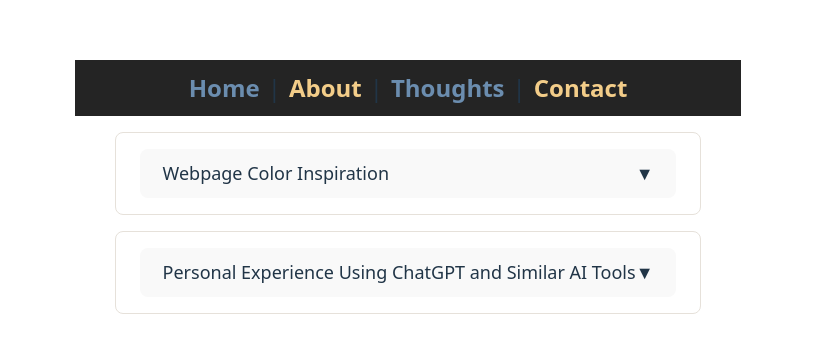
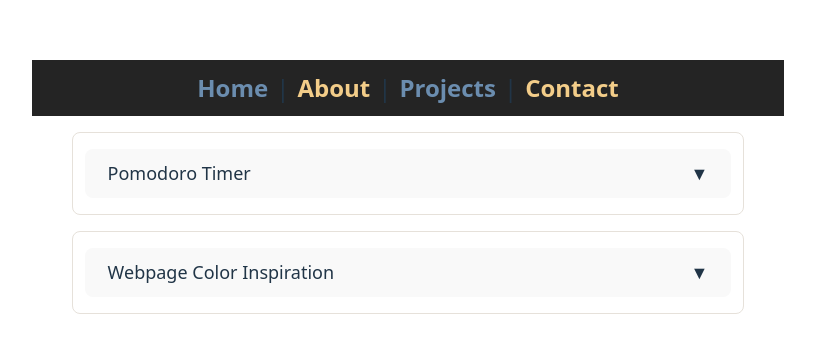
Before and after one commit to udnwim/udnwim.github.io, a React (Vite) app: page /thoughts in a window 1280 px wide. Shown: the part 175-528 px from the top of the page, without its empty margins (232-1047 px from the left). Built offline with nearby package versions, Linux system fonts and the light colour scheme.

Commit message:
changed section Thoughts to Projects

```diff
--- a/src/App.jsx
+++ b/src/App.jsx
@@ -2,7 +2,7 @@ import { Routes, Route, Link } from "react-router-dom";
 import Home from "./pages/Home";
 import About from "./pages/About";
 import Contact from "./pages/Contact";
-import Thoughts from "./pages/Thoughts";
+import Thoughts from "./pages/Projects";
 import "./App.css";
 import { useRef } from "react";
 
@@ -27,7 +27,7 @@ function App() {
           </div>|
           <div className="relative group hover:-translate-y-0.5 transition-transform duration-500">
             <Link to="/thoughts" className="relative z-10 text-[#6B8DAF] font-semibold px-2 hover:text-[#e6e1da]">
-              Thoughts
+              Projects
             </Link>
             <span className="absolute left-1/2 top-1/2 h-full w-0 -translate-x-1/2 -translate-y-1/2 bg-[#EAC4C3] opacity-20 transition-all duration-500 group-hover:w-full rounded" />
           </div>|
--- a/src/pages/About.jsx
+++ b/src/pages/About.jsx
@@ -55,7 +55,7 @@ export default function About() {
             <p>
               After graduation, I worked as an Office Associate at a wholesale
               company. In this role, I managed bookkeeping tasks using <a href="https://quickbooks.intuit.com/" className="text-[#0a8543] font-bold">QuickBooks </a>
-              while also providing <span> </span><span className="underline text-[#EAC4C3]">IT support</span>, ensuring smooth operation of all
+              while also providing some <span> </span><span className="underline text-[#EAC4C3]">IT support</span>, ensuring smooth operation of all
               workstations to help maintain business productivity.
             </p>
           </div>
--- a/src/pages/CollapsibleSection.jsx
+++ b/src/pages/CollapsibleSection.jsx
@@ -48,7 +48,10 @@ function CollapsibleSection({ title, children, navbarRef }) {
   return (
     <section
       ref={sectionRef}
-      className="border border-[#e6e1da] py-4 px-6 mx-2 rounded-lg max-w-2xl my-4"
+      className="
+      border border-[#e6e1da] rounded-lg
+      py-4 px-3 mx-2 my-4
+      sm:w-sm md:w-md lg:w-2xl"
     >
       <button
         className="w-full text-left font-semibold text-xl flex justify-between items-center focus:outline-none"
--- a/src/pages/Thoughts.jsx
+++ b/src/pages/Projects.jsx
@@ -3,6 +3,7 @@ import CollapsibleSection from './CollapsibleSection'
 import idea from "../assets/thought.png"
 // import thinking from "../assets/Disney Think GIF by Mickey Mouse.gif"
 import pearl from "../assets/pearl.png"
+import timer from "../assets/timer.png"
 
 export default function Thoughts({ navbarRef }) {
   // const [visible, setVisible] = useState(true)
@@ -25,12 +26,30 @@ export default function Thoughts({ navbarRef }) {
         )}
       </div> */}
       <div className="text-left sm:text-base md:text-lg px-8 pb-15">
-        <CollapsibleSection title="Webpage Color Inspiration" navbarRef={navbarRef}>
-          <div className="flex justify-center relative group">
-            <img src={pearl} alt="img" className='w-60 sm:w-xs max-w-xs' />
+        <CollapsibleSection title='Pomodoro Timer' navbarRef={navbarRef}>
+          <div className='flex flex-col justify-center w-full'>
+            <img src={timer} className='mx-auto mt-4 w-60 sm:w-xs max-w-xs'/>
+            <a href="https://udnwim.github.io/Pomodoro-Timer1/" target='_blank' className='
+              text-center text-lg w-xs mt-4 mx-auto rounded
+              bg-[#4C4444]
+              hover:text-[#F3CD89]
+              hover:-translate-y-0.5
+              transition-transform
+              duration-200
+              ease-in-out
+            '>
+              Check out Live Demo here
+            </a>
+            <p className='px-4 text-center'>A responsive web application using JavaScript, HTML, and CSS that implemented a Pomodoro timer to enhance user productivity and time management.</p>
           </div>
         </CollapsibleSection>
-        <CollapsibleSection title="Personal Experience Using ChatGPT and Similar AI Tools"  navbarRef={navbarRef}>
+        <CollapsibleSection title="Webpage Color Inspiration" navbarRef={navbarRef}>
+          <div className="flex flex-col justify-center relative group">
+            <img src={pearl} alt="img" className='w-60 mx-auto sm:w-xs max-w-xs' />
+            <p className='text-center'>Girl with a Pearl Earring - Johannes Vermeer</p>
+          </div>
+        </CollapsibleSection>
+        {/* <CollapsibleSection title="Personal Experience Using ChatGPT and Similar AI Tools"  navbarRef={navbarRef}>
           <p>As technology advances, AI has become a close companion in my daily life. I use it every day — not only to answer questions when I'm stuck studying, but also to get tons of helpful life tips. </p>
           <p>However, there's one thing that bothers me. If you've had the same experience, you might relate to this:</p>
           <p>Let's say you suddenly wonder what happened 50 years ago today. You open ChatGPT and type in the question, and it returns a list of historical events, one says The Beatles released an album exactly 50 years ago. Out of curiousity, you ask, "Tell me more about The Beatles."</p>
@@ -41,7 +60,7 @@ export default function Thoughts({ navbarRef }) {
           </div>
           <p>Imagine if, while reading, you could simply tap on a word or phrase — or even just touch anywhere on the screen — to bring up a <span className='font-bold'>small pop-up chat box</span>? You could ask your question right there without losing your place. No more endless scrolling or switching between apps. However, this can lead to a recursive issue if new questions arise while researching. Anyway, pop-up boxes like this has been around for a while, and I believe this kind of functionality has great potential to enhance user experience.</p>
           <p className='text-right'> - May 2025</p>
-        </CollapsibleSection>
+        </CollapsibleSection> */}
       </div>
     </>
 
```
Also changed, not shown: src/assets/timer.png (added), src/assets/tomato.png (added).
